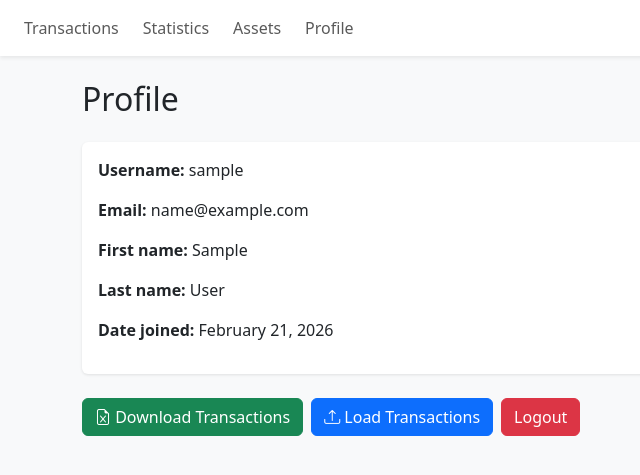
After one commit to tamarinvs19/top_money, a Django app: page /profile/ in a window 1280 px wide. The commit adds this page. Shown: the top 475 px of the page, without its empty margins (0-640 px from the left). Run offline with Django 5.2, Linux system fonts and the light colour scheme; the visitor is signed in with stand-in values (Sample User, id 1).

Commit message:
Add profile page with export/import transactions functionality

```diff
--- a/config/urls.py
+++ b/config/urls.py
@@ -30,4 +30,7 @@ urlpatterns = [
     path('login/', auth_views.LoginView.as_view(template_name='registration/login.html'), name='login'),
     path('logout/', auth_views.LogoutView.as_view(), name='logout'),
     path('signup/', views.signup, name='signup'),
+    path('profile/', views.profile, name='profile'),
+    path('profile/export/', views.export_transactions, name='export_transactions'),
+    path('profile/import/', views.import_transactions, name='import_transactions'),
 ]
--- a/finance/views.py
+++ b/finance/views.py
@@ -497,6 +497,140 @@ def statistics(request, year=None, month=None, stat_type='outcome'):
 
 
 @login_required
+def profile(request):
+    return render(request, 'profile.html', {
+        'user': request.user,
+    })
+
+
+@login_required
+def export_transactions(request):
+    from openpyxl import Workbook
+    from openpyxl.styles import Font, Alignment
+
+    transactions = Transaction.objects.filter(
+        user=request.user
+    ).select_related('from_asset', 'to_asset').order_by('-date')
+
+    wb = Workbook()
+    ws = wb.active
+    ws.title = "Transactions"
+
+    headers = ['Date', 'Type', 'Category', 'Amount', 'Currency', 'From Asset', 'To Asset', 'Description']
+    for col, header in enumerate(headers, 1):
+        cell = ws.cell(row=1, column=col, value=header)
+        cell.font = Font(bold=True)
+
+    for row, t in enumerate(transactions, 2):
+        ws.cell(row=row, column=1, value=t.date.strftime('%Y-%m-%d %H:%M'))
+        ws.cell(row=row, column=2, value=t.get_type_display())
+        ws.cell(row=row, column=3, value=t.category or '')
+        ws.cell(row=row, column=4, value=float(t.amount))
+        ws.cell(row=row, column=5, value=t.currency)
+        ws.cell(row=row, column=6, value=t.from_asset.name if t.from_asset else '')
+        ws.cell(row=row, column=7, value=t.to_asset.name if t.to_asset else '')
+        ws.cell(row=row, column=8, value=t.description or '')
+
+    for col in ws.columns:
+        max_length = 0
+        column = col[0].column_letter
+        for cell in col:
+            if cell.value:
+                max_length = max(max_length, len(str(cell.value)))
+        ws.column_dimensions[column].width = min(max_length + 2, 50)
+
+    response = HttpResponse(
+        content_type='application/vnd.openxmlformats-officedocument.spreadsheetml.sheet'
+    )
+    response['Content-Disposition'] = 'attachment; filename="transactions.xlsx"'
+    wb.save(response)
+    return response
+
+
+@login_required
+def import_transactions(request):
+    if request.method == 'POST':
+        from openpyxl import load_workbook
+
+        excel_file = request.FILES.get('file')
+        if not excel_file:
+            return render(request, 'profile.html', {
+                'user': request.user,
+                'error': 'No file selected'
+            })
+
+        try:
+            wb = load_workbook(excel_file)
+            ws = wb.active
+
+            headers = [cell.value for cell in ws[1]]
+            date_idx = headers.index('Date') if 'Date' in headers else 0
+            type_idx = headers.index('Type') if 'Type' in headers else 1
+            category_idx = headers.index('Category') if 'Category' in headers else 2
+            amount_idx = headers.index('Amount') if 'Amount' in headers else 3
+            currency_idx = headers.index('Currency') if 'Currency' in headers else 4
+            from_asset_idx = headers.index('From Asset') if 'From Asset' in headers else 5
+            to_asset_idx = headers.index('To Asset') if 'To Asset' in headers else 6
+            description_idx = headers.index('Description') if 'Description' in headers else 7
+
+            assets = {a.name: a for a in Asset.objects.filter(user=request.user)}
+
+            imported_count = 0
+            for row in ws.iter_rows(min_row=2, values_only=True):
+                if not row[date_idx]:
+                    continue
+
+                date_str = row[date_idx]
+                if isinstance(date_str, str):
+                    t_date = make_aware(datetime.strptime(date_str, '%Y-%m-%d %H:%M'))
+                else:
+                    t_date = make_aware(date_str)
+
+                t_type_str = row[type_idx] if type_idx < len(row) else ''
+                t_type = TransactionType.WASTE
+                for choice in TransactionType.choices:
+                    if choice[1].lower() == t_type_str.lower():
+                        t_type = choice[0]
+                        break
+
+                category = row[category_idx] if category_idx < len(row) and row[category_idx] else ''
+                amount = Decimal(str(row[amount_idx])) if amount_idx < len(row) else Decimal('0')
+                currency = row[currency_idx] if currency_idx < len(row) else 'RUB'
+
+                from_asset_name = row[from_asset_idx] if from_asset_idx < len(row) else ''
+                to_asset_name = row[to_asset_idx] if to_asset_idx < len(row) else ''
+                description = row[description_idx] if description_idx < len(row) and row[description_idx] else ''
+
+                from_asset = assets.get(from_asset_name) if from_asset_name else None
+                to_asset = assets.get(to_asset_name) if to_asset_name else None
+
+                Transaction.objects.create(
+                    user=request.user,
+                    type=t_type,
+                    amount=amount,
+                    currency=currency,
+                    category=category,
+                    description=description,
+                    date=t_date,
+                    from_asset=from_asset,
+                    to_asset=to_asset,
+                )
+                imported_count += 1
+
+            return render(request, 'profile.html', {
+                'user': request.user,
+                'success': f'Successfully imported {imported_count} transactions'
+            })
+        except Exception as e:
+            return render(request, 'profile.html', {
+                'user': request.user,
+                'error': f'Error importing file: {str(e)}'
+            })
+
+    return redirect('profile')
+
+
+@login_required
 def transaction_delete(request, pk):
     transaction = get_object_or_404(Transaction, pk=pk, user=request.user)
     if request.method == 'POST':
--- a/requirements.txt
+++ b/requirements.txt
@@ -1,2 +1,3 @@
 Django>=4.2
 python-dotenv>=1.0
+openpyxl>=3.1
--- a/templates/base.html
+++ b/templates/base.html
@@ -56,11 +56,8 @@
             <a class="nav-link" href="{% url 'transactions' %}">Transactions</a>
             <a class="nav-link" href="{% url 'statistics' %}">Statistics</a>
             <a class="nav-link" href="{% url 'assets' %}">Assets</a>
+            <a class="nav-link" href="{% url 'profile' %}">Profile</a>
           </div>
-          <form method="post" action="{% url 'logout' %}" class="d-inline">
-            {% csrf_token %}
-            <button type="submit" class="btn nav-link">Logout</button>
-          </form>
         </div>
         {% endif %}
       </div>
@@ -88,13 +85,10 @@
             </a>
           </div>
           <div class="col-3">
-            <form method="post" action="{% url 'logout' %}" class="d-block py-1 m-0">
-              {% csrf_token %}
-              <button type="submit" class="btn nav-link w-100">
-                <i class="bi bi-box-arrow-right d-block" style="font-size: 1rem;"></i>
-                <small style="font-size: 0.6rem;">Logout</small>
-              </button>
-            </form>
+            <a class="nav-link py-1 d-block" href="{% url 'profile' %}">
+              <i class="bi bi-person d-block" style="font-size: 1rem;"></i>
+              <small style="font-size: 0.6rem;">Profile</small>
+            </a>
           </div>
         </div>
       </div>
--- /dev/null
+++ b/templates/profile.html
@@ -0,0 +1,92 @@
+{% extends 'base.html' %}
+{% block title %}Profile - Finance Manager{% endblock %}
+{% block content %}
+<h2 class="mb-4">Profile</h2>
+
+<div class="card mb-4">
+  <div class="card-body">
+    <div class="mb-3">
+      <strong>Username:</strong>
+      <span>{{ user.username }}</span>
+    </div>
+    <div class="mb-3">
+      <strong>Email:</strong>
+      <span>{% if user.email %}{{ user.email }}{% else %}Not set{% endif %}</span>
+    </div>
+    <div class="mb-3">
+      <strong>First name:</strong>
+      <span>{% if user.first_name %}{{ user.first_name }}{% else %}Not set{% endif %}</span>
+    </div>
+    <div class="mb-3">
+      <strong>Last name:</strong>
+      <span>{% if user.last_name %}{{ user.last_name }}{% else %}Not set{% endif %}</span>
+    </div>
+    <div class="mb-3">
+      <strong>Date joined:</strong>
+      <span>{{ user.date_joined|date:"F d, Y" }}</span>
+    </div>
+  </div>
+</div>
+
+<div class="d-flex gap-2 mb-4">
+  <a href="{% url 'export_transactions' %}" class="btn btn-success">
+    <i class="bi bi-file-earmark-excel"></i> Download Transactions
+  </a>
+  <button type="button" class="btn btn-primary" data-bs-toggle="modal" data-bs-target="#importModal">
+    <i class="bi bi-upload"></i> Load Transactions
+  </button>
+  <form method="post" action="{% url 'logout' %}" class="d-inline">
+    {% csrf_token %}
+    <button type="submit" class="btn btn-danger">Logout</button>
+  </form>
+</div>
+
+{% if success %}
+<div class="alert alert-success alert-dismissible fade show" role="alert">
+  {{ success }}
+  <button type="button" class="btn-close" data-bs-dismiss="alert" aria-label="Close"></button>
+</div>
+{% endif %}
+
+{% if error %}
+<div class="alert alert-danger alert-dismissible fade show" role="alert">
+  {{ error }}
+  <button type="button" class="btn-close" data-bs-dismiss="alert" aria-label="Close"></button>
+</div>
+{% endif %}
+
+<div class="modal fade" id="importModal" tabindex="-1" aria-labelledby="importModalLabel" aria-hidden="true">
+  <div class="modal-dialog">
+    <div class="modal-content">
+      <div class="modal-header">
+        <h5 class="modal-title" id="importModalLabel">Load Transactions from Excel</h5>
+        <button type="button" class="btn-close" data-bs-dismiss="modal" aria-label="Close"></button>
+      </div>
+      <form method="post" action="{% url 'import_transactions' %}" enctype="multipart/form-data">
+        {% csrf_token %}
+        <div class="modal-body">
+          <p>Select an Excel file (.xlsx) with the following columns:</p>
+          <ul class="small text-muted">
+            <li>Date (format: YYYY-MM-DD HH:MM)</li>
+            <li>Type (Refill, Waste, Transfer)</li>
+            <li>Category</li>
+            <li>Amount</li>
+            <li>Currency</li>
+            <li>From Asset (optional)</li>
+            <li>To Asset (optional)</li>
+            <li>Description (optional)</li>
+          </ul>
+          <div class="mb-3">
+            <label for="file" class="form-label">Excel file</label>
+            <input type="file" class="form-control" id="file" name="file" accept=".xlsx" required>
+          </div>
+        </div>
+        <div class="modal-footer">
+          <button type="button" class="btn btn-secondary" data-bs-dismiss="modal">Cancel</button>
+          <button type="submit" class="btn btn-primary">Load</button>
+        </div>
+      </form>
+    </div>
+  </div>
+</div>
+{% endblock %}
```
Also changed, not shown: finance/tests_views.py (+273 -1 lines).
